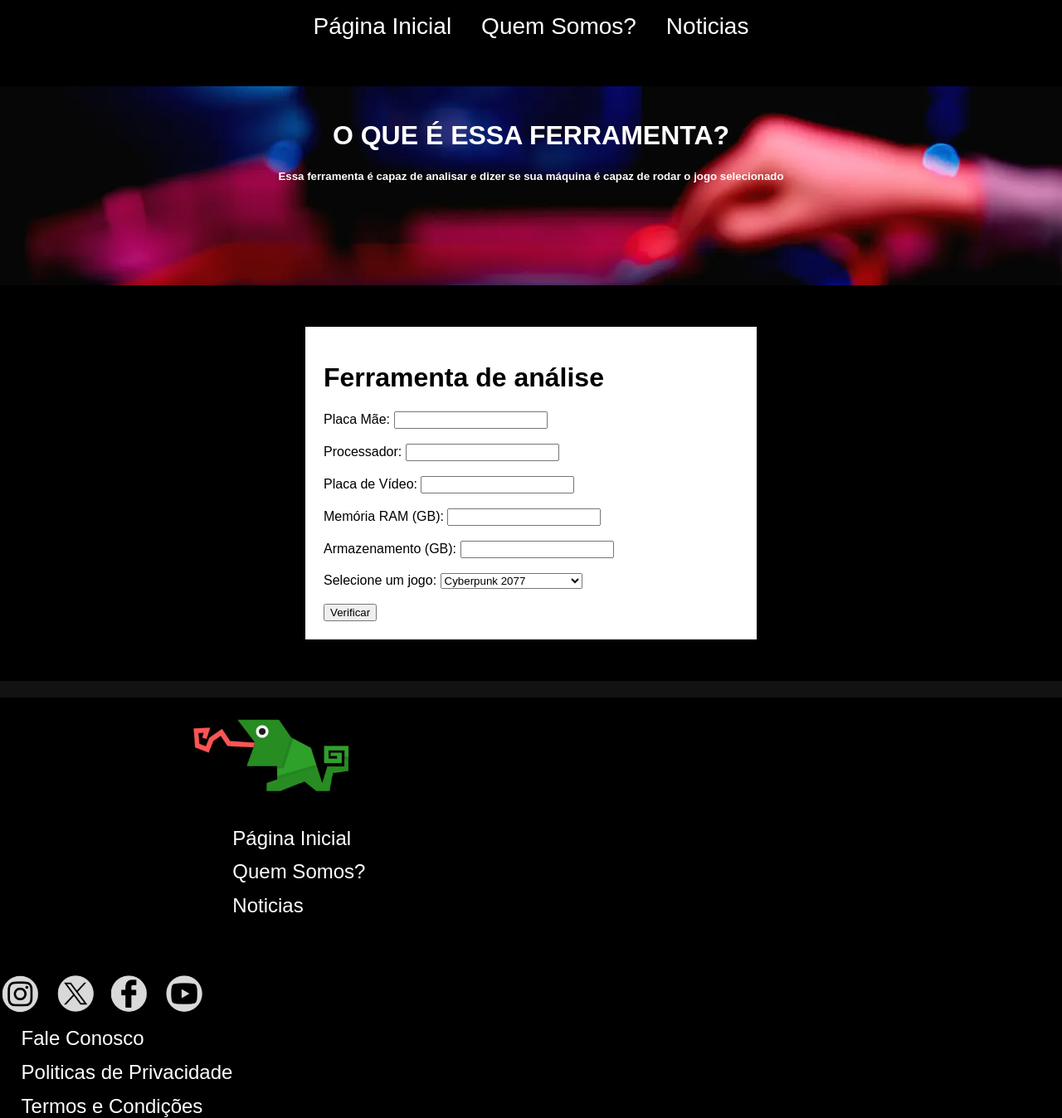
After one commit to QR-Cadmiel/RigRover, a PHP site: page /Chickito-Pizzaria-Cacapava/ferramenta.php in a window 1280 px wide. The commit adds this page. Shown: the whole page at 83% size. Run offline with PHP 8.4, Linux system fonts and the light colour scheme.

Commit message:
código da ferramenta basica criada + redirecionamento correto no login para redefinição de senha

```diff
--- /dev/null
+++ b/css/ferramenta.css
@@ -0,0 +1,234 @@
+body {
+    font-family: 'Josefin Sans', sans-serif;
+    background-color: black;
+    background-repeat: no-repeat;
+    background-size: 100%;
+    height: 100%;
+    margin: 0;
+    padding: 0;
+    min-height: 100vh;
+}
+
+nav {
+    display: flex;
+    align-items: center;
+    justify-content: center;
+    padding-bottom: 20px;
+    margin-bottom: 20px;
+}
+
+
+nav a {
+    text-decoration: none;
+    color: #ffffff;
+    font-size: 28px;
+    padding: 18px;
+}
+
+nav li:hover {
+    background-color: #1D5F15;
+    border-radius: 12px;
+    height: 100%;
+}
+
+nav ul {
+    list-style: none;
+    display: flex;
+    padding: 0;
+}
+
+.logodois {
+    width: 40rem;
+    margin: 0 66px 0 0;
+}
+
+.centro {
+    margin: 8em;
+    text-align: center;
+}
+
+.slogan {
+    color: white;
+    font-size: 2.2em;
+    margin: 8px;
+}
+
+.botoes {
+    border: solid 1px #1D5F15;
+    border-radius: 20px;
+    color: #ffffff;
+    background-color: #1D5F15;
+    transition: background-color 0.5s ease, color 0.5s ease, transform 0.5s;
+    width: 15vw;
+    height: 3vw;
+    font-size: 22px;
+    margin: 19px;
+    cursor: pointer;
+}
+
+.botoes:hover {
+    background-color: #1D5F15;
+    color: white;
+    transform: scale(1.2);
+}
+
+#rigrover-2 {
+    margin-top: 220px;
+    flex-direction: row;
+    display: flex;
+    background-color: #141414;
+}
+
+.i1t2,
+.i2t1 {
+    padding: 50px;
+    color: white;
+    text-decoration: none;
+    text-align: center;
+}
+
+.i1t2 {
+    justify-content: left;
+}
+
+.i2t1 {
+    justify-content: right;
+}
+
+.i1t2 p,
+.i2t1 p {
+    text-align: justify;
+    font-size: 1.3rem;
+}
+
+#rigrover-3 {
+    display: flex;
+    flex-direction: column;
+    background-color: #1C1C1C;
+}
+
+.title-nav {
+    display: flex;
+    align-items: center;
+    color: white;
+    margin: 0 auto;
+}
+
+.title-nav img {
+    padding: 3vw;
+}
+
+.ferramenta-analise {
+    border: 2px solid white;
+    padding: 20px;
+    max-width: 500px;
+    background-color: white;
+    margin: 50px auto;
+}
+
+
+footer {
+    background-color: #121212;
+    color: white;
+    padding-top: 20px;
+    margin-top: 20px;
+}
+
+.footer-content {
+    max-width: 1200px;
+    width: 100%;
+    margin: 0 auto;
+}
+
+.a-ft {
+    color: white;
+}
+
+.footer-content a {
+    margin-top: 20px;
+    display: flex;
+    justify-content: center;
+    align-items: center;
+    text-align: center;
+}
+
+.img-footer {
+    width: 15vw;
+    padding: 10px;
+}
+
+.tudo-footer {
+    float: left;
+    width: 80%;
+    margin: 0 10%;
+    padding: 5em 0;
+}
+
+.conteudo-footer {
+    width: 49%;
+    float: left;
+    display: grid;
+    margin: 14px;
+    place-items: center;
+}
+
+.conteudo-footer li {
+    text-align: left;
+}
+
+.conteudo2-footer {
+    width: 49%;
+    float: left;
+    display: grid;
+    place-items: flex-start;
+    margin: 3vw 0 0;
+}
+
+footer ul {
+    list-style: none;
+}
+
+footer li {
+    padding: 1vw 0 0 2vw;
+    font-size: 1.5em;
+    list-style: none;
+}
+
+footer a {
+    color: white;
+    text-decoration: none;
+}
+
+.redes-footer {
+    place-items: center;
+}
+
+.redes-footer img {
+    width: 4vw;
+    padding: 0 10px 0 0;
+}
+
+.ferramenta-info h1,
+h5 {
+    color: white;
+}
+
+.ferramenta-info {
+    background-image: url('../img/fundoferramenta.png');
+    background-repeat: no-repeat;
+    background-size: cover;
+    /* Para cobrir todo o espaço */
+    background-position: center;
+    /* Posiciona a imagem no centro */
+    padding: 20px;
+    /* Adiciona um espaçamento interno */
+    text-align: center;
+    /* Centraliza o texto horizontalmente */
+    height: 200px;
+    padding-bottom: 20px;
+    /* Adiciona espaçamento na parte inferior */
+    padding-top: 20px;
+    /* Adiciona espaçamento na parte superior */
+    margin-bottom: 20px;
+    /* Adiciona espaçamento abaixo do ferramenta-info */
+}
--- /dev/null
+++ b/ferramenta.php
@@ -0,0 +1,130 @@
+<!DOCTYPE html>
+<html lang="pt-br">
+
+<head>
+    <meta charset="UTF-8">
+    <meta name="viewport" content="width=device-width, initial-scale=1.0">
+    <title>Análise de Hardware para Jogos</title>
+    <link rel="stylesheet" href="css/ferramenta.css">
+</head>
+
+<body>
+
+    <nav class="navbar">
+        <ul>
+            <li>
+                <a href="index.php">Página Inicial</a>
+            </li>
+            <li>
+                <a href="#">Quem Somos?</a>
+            </li>
+            <li>
+                <a href="#">Noticias</a>
+            </li>
+        </ul>
+    </nav>
+
+    <div class="ferramenta-info">
+        <h1> O QUE É ESSA FERRAMENTA?</h1>
+        <h5>Essa ferramenta é capaz de analisar e dizer se sua máquina é capaz de rodar o jogo selecionado</h5>
+    </div>
+
+    <div class="ferramenta-analise">
+        <form id="hardwareForm">
+            <h1>Ferramenta de análise</h1>
+            <label for="placaMae">Placa Mãe:</label>
+            <input type="text" id="placaMae" name="placaMae" required><br><br>
+
+            <label for="processador">Processador:</label>
+            <input type="text" id="processador" name="processador" required><br><br>
+
+            <label for="placaVideo">Placa de Vídeo:</label>
+            <input type="text" id="placaVideo" name="placaVideo" required><br><br>
+
+            <label for="ram">Memória RAM (GB):</label>
+            <input type="number" id="ram" name="ram" required><br><br>
+
+            <label for="armazenamento">Armazenamento (GB):</label>
+            <input type="number" id="armazenamento" name="armazenamento" required><br><br>
+
+            <label for="jogo">Selecione um jogo:</label>
+            <select id="jogo" name="jogo">
+                <option value="cyberpunk2077">Cyberpunk 2077</option>
+                <option value="witcher3">The Witcher 3: Wild Hunt</option>
+                <option value="gta5">Grand Theft Auto V</option>
+            </select><br><br>
+
+            <button type="submit">Verificar</button>
+        </form>
+
+        <div id="resultado"></div>
+
+        <script>
+            document.getElementById("hardwareForm").addEventListener("submit", function (event) {
+                event.preventDefault();
+
+                var placaMae = document.getElementById("placaMae").value;
+                var processador = document.getElementById("processador").value;
+                var placaVideo = document.getElementById("placaVideo").value;
+                var ram = parseInt(document.getElementById("ram").value);
+                var armazenamento = parseInt(document.getElementById("armazenamento").value);
+                var jogoSelecionado = document.getElementById("jogo").value;
+
+                var pcBomParaJogar = true;
+
+                var resultadoDiv = document.getElementById("resultado");
+                if (pcBomParaJogar) {
+                    resultadoDiv.innerHTML = "<p>Seu PC é bom para jogar " + jogoSelecionado + "!</p>";
+                } else {
+                    resultadoDiv.innerHTML = "<p>Seu PC pode ter dificuldades para rodar " + jogoSelecionado + ".</p>";
+                }
+            });
+        </script>
+    </div>
+
+    <footer>
+        <div id="tudo-footer">
+            <div class="conteudo-footer">
+                <img src="img\mascoterigrover.png" alt="" class="img-footer">
+                <ul>
+                    <li>
+                        <a href="#">Página Inicial</a>
+                    </li>
+                    <li>
+                        <a href="#">Quem Somos?</a>
+                    </li>
+                    <li>
+                        <a href="#">Noticias</a>
+                    </li>
+                </ul>
+            </div>
+            <div class="conteudo2-footer">
+                <div>
+                    <div class="redes-footer">
+
+                        <a href="https://www.instagram.com/rigrovergames/"><img src="img\iconinstagram.png" alt=""></a>
+                        <a href="https://twitter.com/RigRoverGames"><img src="img\iconx.png" alt=""></a>
+                        <a href="https://www.facebook.com/profile.php?id=61556959637519"><img src="img\iconfacebook.png"
+                                alt=""></a>
+                        <a href="https://www.youtube.com/channel/UCi9tZH0GeYkvskNO2d8mzIg"><img
+                                src="img\iconyoutube.png" alt=""></a>
+                    </div>
+
+                    <li>
+                        <a href="fale_conosco.php">Fale Conosco</a>
+                    </li>
+                    <li>
+                        <a href="politicas_de_privacidade.html">Politicas de Privacidade</a>
+                    </li>
+                    <li>
+                        <a href="termo_e_condicoes.html">Termos e Condições</a>
+                    </li>
+                </div>
+            </div>
+        </div>
+    </footer>
+
+
+</body>
+
+</html>
--- a/login.php
+++ b/login.php
@@ -68,7 +68,7 @@ $mysqli->close();
         </form>
 
         <a href="cadastro.php">Não tem uma conta? Cadastre-se aqui.</a><br>
-        <a href="esqueceu_senha.php">Esqueceu a sua senha?</a>
+        <a href="redefinir_senha.php">Esqueceu a sua senha?</a>
     </div>
 
 <!-- .. -->
```
Also changed, not shown: img/fundoferramenta.png (added).
